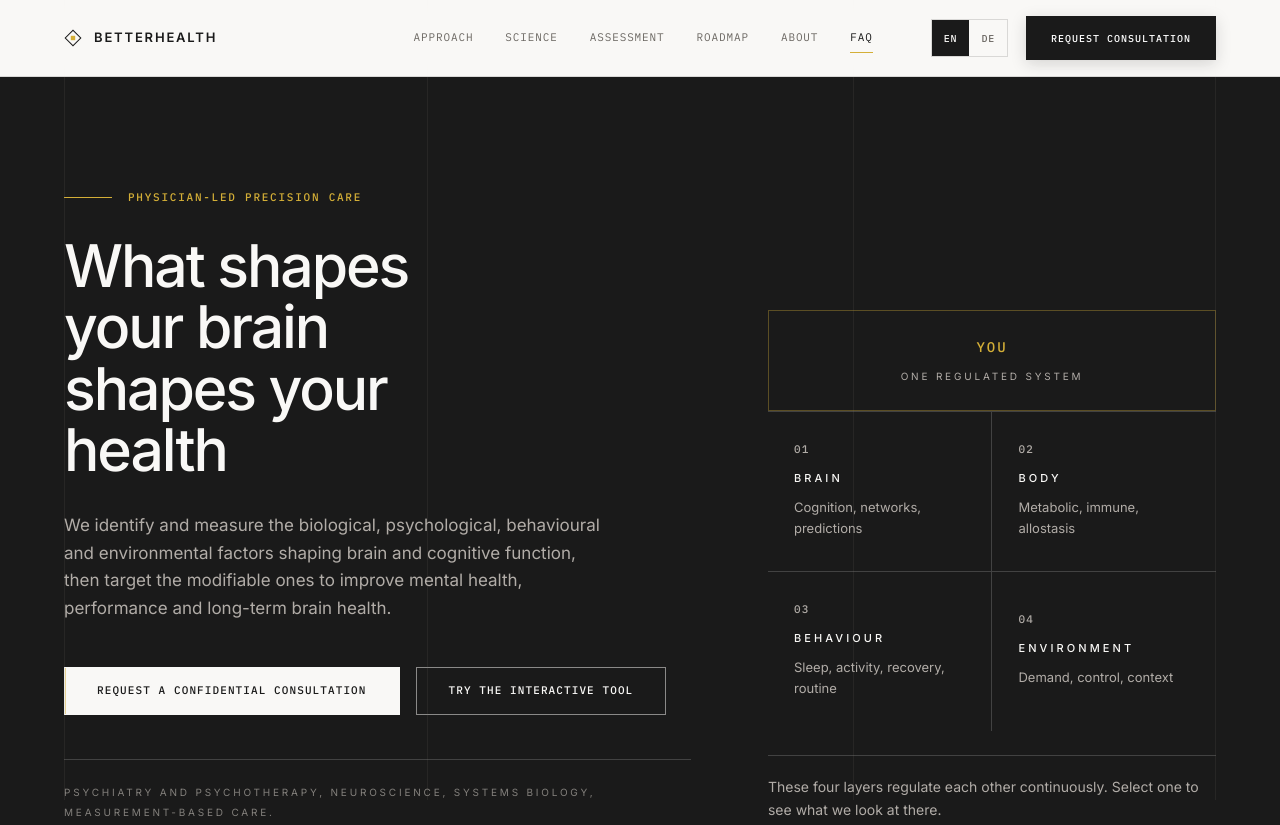
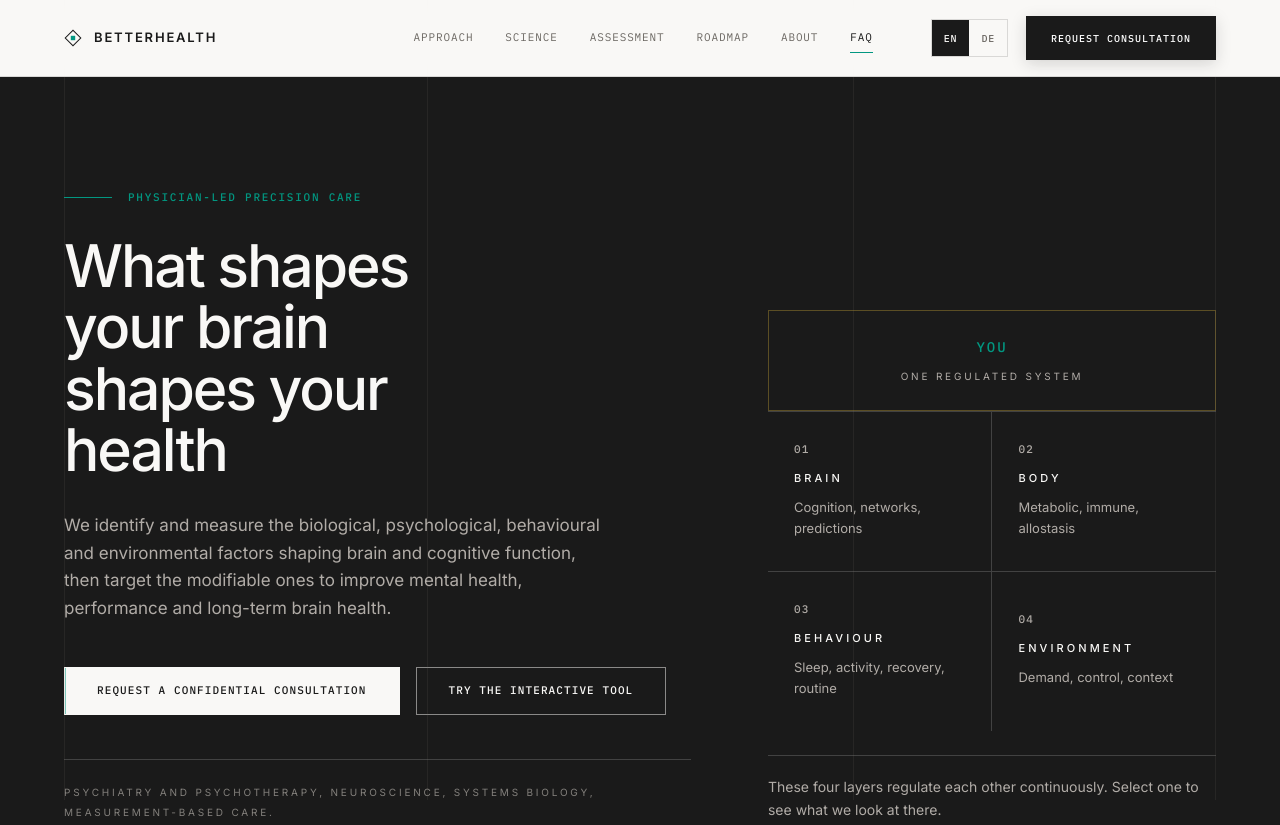
Before and after one commit to HendriVi/betterhealth-new-website, a plain HTML site: page 404.html in a window 1280 px wide. Shown: the top 825 px of the page. Drawn offline with Linux system fonts and the light colour scheme.

Commit message:
Deploying to gh-pages from @ HendriVi/betterhealth-new-website@c460afd3047d10a885c918785eb0088f362951d3 🚀

```diff
--- a/404.html
+++ b/404.html
@@ -28,9 +28,9 @@
 :root{
   --ink:#1A1A1A; --ink-2:#1A1A1A; --ink-3:#242424;
   --paper:#F9F8F6; --paper-2:#EBE5DE; --white:#F9F8F6;
-  --gold:#D4AF37; --gold-soft:rgba(212,175,55,.14);
-  --bronze:#D4AF37; --bronze-2:#D4AF37; --bronze-soft:rgba(212,175,55,.12);
-  --signal:#D4AF37;
+  --gold:#029781; --gold-soft:rgba(2,151,129,.14);
+  --bronze:#029781; --bronze-2:#029781; --bronze-soft:rgba(2,151,129,.12);
+  --signal:#029781;
   --on-ink:#F9F8F6; --on-ink-muted:rgba(235,229,222,.72);
   --on-paper:#1A1A1A; --on-paper-muted:#6C6863;
   --line-ink:rgba(249,248,246,.18); --line-paper:rgba(26,26,26,.14);
@@ -532,7 +532,7 @@ section{padding-block:var(--sec);position:relative}
 
 <header class="hdr">
   <div class="hdr-in">
-    <a class="brand" href="#top"><svg width="18" height="18" viewBox="0 0 18 18" aria-hidden="true" focusable="false"><rect x="9" y="1.2" width="11" height="11" transform="rotate(45 9 1.2)" fill="none" stroke="currentColor" stroke-width="1"/><rect x="6.8" y="6.8" width="4.4" height="4.4" fill="#D4AF37"/></svg>BetterHealth</a>
+    <a class="brand" href="#top"><svg width="18" height="18" viewBox="0 0 18 18" aria-hidden="true" focusable="false"><rect x="9" y="1.2" width="11" height="11" transform="rotate(45 9 1.2)" fill="none" stroke="currentColor" stroke-width="1"/><rect x="6.8" y="6.8" width="4.4" height="4.4" fill="#029781"/></svg>BetterHealth</a>
     <nav class="nav" aria-label="Primary">
       <a href="#model" data-en="Approach" data-de="Ansatz">Approach</a>
       <a href="#science" data-en="Science" data-de="Wissenschaft">Science</a>
@@ -962,7 +962,7 @@ section{padding-block:var(--sec);position:relative}
 <footer class="on-ink-2">
   <div class="shell foot">
     <div class="foot-top">
-      <a class="brand" href="#top"><svg width="18" height="18" viewBox="0 0 18 18" aria-hidden="true" focusable="false"><rect x="9" y="1.2" width="11" height="11" transform="rotate(45 9 1.2)" fill="none" stroke="currentColor" stroke-width="1"/><rect x="6.8" y="6.8" width="4.4" height="4.4" fill="#D4AF37"/></svg>BetterHealth</a>
+      <a class="brand" href="#top"><svg width="18" height="18" viewBox="0 0 18 18" aria-hidden="true" focusable="false"><rect x="9" y="1.2" width="11" height="11" transform="rotate(45 9 1.2)" fill="none" stroke="currentColor" stroke-width="1"/><rect x="6.8" y="6.8" width="4.4" height="4.4" fill="#029781"/></svg>BetterHealth</a>
       <p class="foot-line dim" data-en="Precision brain and mental health. Psychiatry and psychotherapy, neuroscience, systems biology, measurement-based care." data-de="Präzise Hirn- und psychische Gesundheit. Psychiatrie und Psychotherapie, Neurowissenschaft, Systembiologie, messbasierte Versorgung.">Precision brain and mental health.</p>
     </div>
     <div class="foot-cols">
```
Also changed, not shown: index.html (+5 -5 lines).
